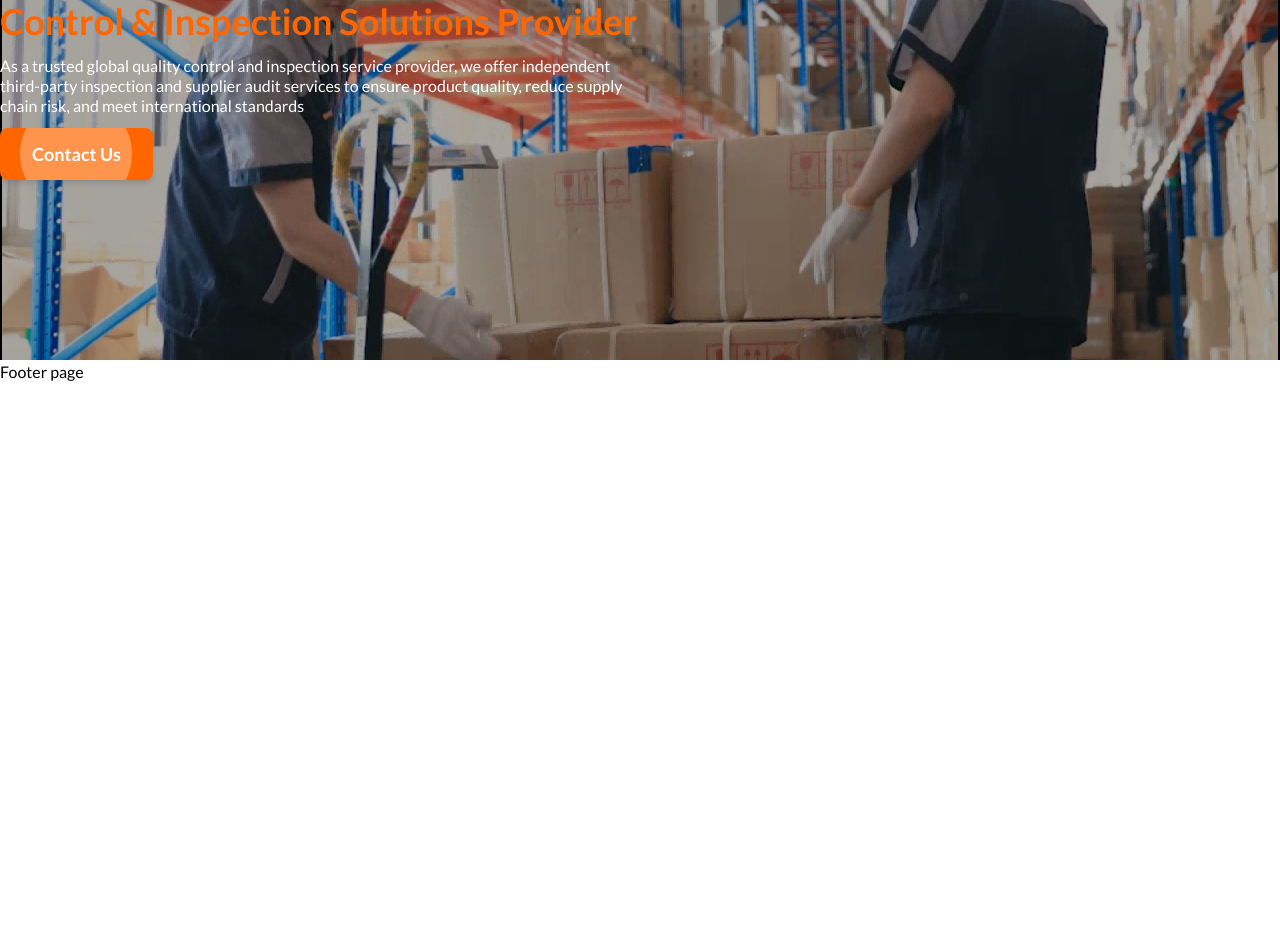
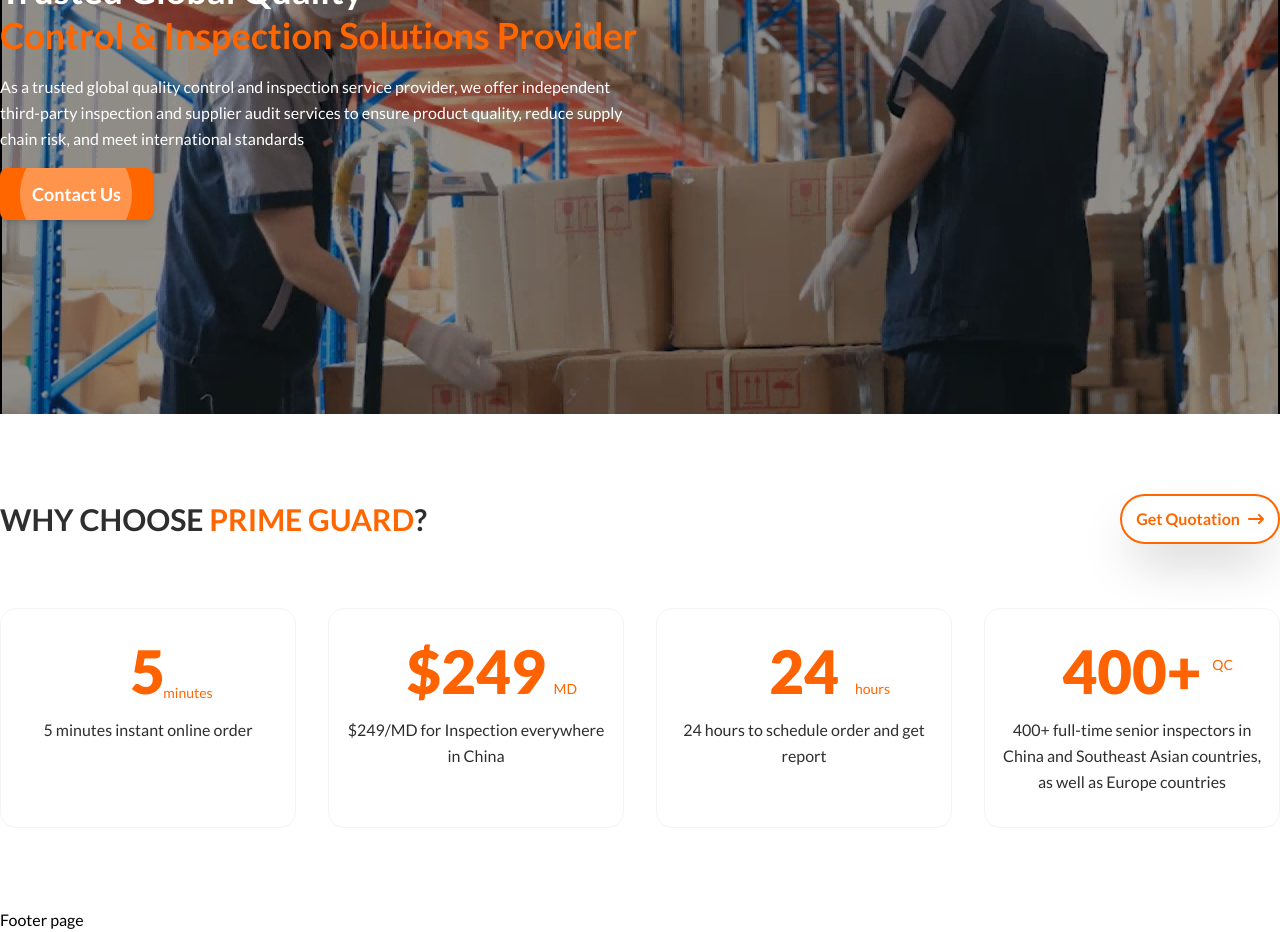
Before and after one commit to hamimsardardev/third_party_inspection, a Next.js app: page / in a window 1280 px wide. Shown: the part 320-1252 px from the top of the page. Before the commit the page ends 800 px from the top, so only its background shows below. Built offline with nearby package versions, Linux system fonts and the light colour scheme.

Commit message:
chooseme part done

```diff
--- a/src/app/(root)/page.jsx
+++ b/src/app/(root)/page.jsx
@@ -1,10 +1,12 @@
 import React from 'react'
 import Banner from '../components/Banner'
+import Chooseme from '../components/Chooseme'
 
 const Page = () => {
   return (
     <div>
       <Banner/>
+      <Chooseme/>
     </div>
   )
 }
--- a/src/app/components/Banner.jsx
+++ b/src/app/components/Banner.jsx
@@ -5,26 +5,26 @@
 const Banner = () => {
   return (
     <div>
-      <section className=" bg-[url('/banner2.png')] bg-cover bg-center ">
-        <div className="bg-black/30 py-[180px]">
+      <section className="bg-[url('/banner2.png')] bg-cover bg-center">
+        <div className="bg-black/40 min-h-[70vh] md:min-h-[80vh] flex items-center">
           <Container>
-            <div className="grid grid-cols-2">
+            <div className="grid grid-cols-1 md:grid-cols-2 items-center">
               <div>
-                <h1 className="text-white text-[36px] font-bold leading-tight">
-                  Trusted Global Quality{" "}
-                  <span className="block text-[#FF6600]">
+                <h1 className="text-white text-[26px] md:text-[36px] font-bold leading-tight">
+                  Trusted Global Quality
+                  <span className="block text-third">
                     Control & Inspection Solutions Provider
                   </span>
                 </h1>
-                <p className="text-white text-[16px] font-normal leading-tight py-3">
+
+                <p className="text-white text-[14px] md:text-[16px] font-normal leading-relaxed py-4">
                   As a trusted global quality control and inspection service
                   provider, we offer independent third-party inspection and
                   supplier audit services to ensure product quality, reduce
                   supply chain risk, and meet international standards
                 </p>
-                <div>
-                  <ButtonWrapper />
-                </div>
+
+                <ButtonWrapper />
               </div>
             </div>
           </Container>
--- /dev/null
+++ b/src/app/components/Chooseme.jsx
@@ -0,0 +1,101 @@
+import React from "react";
+import Container from "./common/Container";
+import { FaArrowRightLong } from "react-icons/fa6";
+
+const Chooseme = () => {
+  return (
+    <div>
+      <section className="py-16 md:py-20">
+        <Container>
+          <div>
+            <div className="mb-14 md:mb-16 grid grid-cols-1 md:grid-cols-2 items-center gap-6">
+              <h2 className="text-2xl sm:text-3xl md:text-4.5xl font-bold text-primary text-center md:text-left">
+                WHY CHOOSE <span className="text-third">PRIME GUARD</span>?
+              </h2>
+
+              <div className="flex justify-center md:justify-end">
+                {/* <button
+                  type="button"
+                  className="inline-flex items-center px-6 md:px-8 py-3 md:py-4 bg-third hover:bg-third/50 text-white font-semibold text-base md:text-lg rounded-full shadow-lg transition-all duration-300 transform "
+                >
+                  Get Quotation
+
+                </button> */}
+                <button class="group text-base font-semibold relative rounded-full min-h-[50px] w-40 overflow-hidden border-2 border-third bg-white text-third shadow-2xl transition-all before:absolute before:left-0 before:top-0 before:h-0 before:w-1/4 before:bg-third before:duration-500 after:absolute after:bottom-0 after:right-0 after:h-0 after:w-1/4 after:bg-third after:duration-500 hover:text-white hover:before:h-full hover:after:h-full">
+                  <span class="top-0 flex h-full w-full items-center justify-center before:absolute before:bottom-0 before:left-1/4 before:z-0 before:h-0 before:w-1/4 before:bg-third before:duration-500 after:absolute after:right-1/4 after:top-0 after:z-0 after:h-0 after:w-1/4 after:bg-third after:duration-500 hover:text-white group-hover:before:h-full group-hover:after:h-full"></span>
+                  <span class="absolute text-base bottom-0 left-0 right-0 top-0 z-10 flex h-full  w-full items-center justify-center group-hover:text-white  gap-2">
+                    Get Quotation
+                    <FaArrowRightLong />
+                  </span>
+                </button>
+              </div>
+            </div>
+            <div className="grid grid-cols-1 md:grid-cols-2 lg:grid-cols-4 gap-8 md:gap-6 lg:gap-8">
+              <div className="flex flex-col items-center text-center px-4 py-8 rounded-2xl border border-gray-100 hover:border-orange-200 transition-colors duration-300 hover:shadow-md">
+                <div className="relative">
+                  <h2 className="text-5xl md:text-6xl font-extrabold text-[#FF6200] mb-4">
+                    5
+                  </h2>
+                  <span className="absolute text-[16px] md:text-[14px] font-normal text-third right-[40px] bottom-[40px]">
+                    {" "}
+                    minutes
+                  </span>
+                  <p className="text-primary text-base leading-relaxed">
+                    5 minutes instant online order
+                  </p>
+                </div>
+              </div>
+              <div className="flex flex-col items-center text-center px-4 py-8 rounded-2xl border border-gray-100 hover:border-orange-200 transition-colors duration-300 hover:shadow-md">
+                <div className="relative">
+                  <h2 className="text-5xl md:text-6xl font-extrabold text-[#FF6200] mb-4">
+                    $249
+                  </h2>
+                  <span className="absolute text-[16px] md:text-[14px] font-normal text-third right-[30px] bottom-[70px]">
+                    {" "}
+                    MD
+                  </span>
+                  <p className="text-primary text-base leading-relaxed">
+                    $249/MD for Inspection everywhere in China
+                  </p>
+                </div>
+              </div>
+              <div className="flex flex-col items-center text-center px-4 py-8 rounded-2xl border border-gray-100 hover:border-orange-200 transition-colors duration-300 hover:shadow-md">
+                <div className="relative">
+                  <h2 className="text-5xl md:text-6xl font-extrabold text-[#FF6200] mb-4">
+                    24
+                  </h2>
+                  <span className="absolute text-[16px] md:text-[14px] font-normal text-third right-[45px] bottom-[70px]">
+                    {" "}
+                    hours
+                  </span>
+                  <p className="text-primary text-base leading-relaxed">
+                    24 hours to schedule order and get report
+                  </p>
+                </div>
+              </div>
+              <div className="flex flex-col items-center text-center px-4 py-8 rounded-2xl border border-gray-100 hover:border-orange-200 transition-colors duration-300 hover:shadow-md">
+                <div className="relative">
+                  <h2 className="text-5xl md:text-6xl font-extrabold text-[#FF6200] mb-4">
+                    400+
+                  </h2>
+                  <span className="absolute text-[16px] md:text-[14px] font-normal text-third right-[30px] bottom-[120px]">
+                    {" "}
+                    QC
+                  </span>
+                  <p className="text-primary text-base leading-relaxed">
+                    400+ full-time senior inspectors in China and Southeast
+                    Asian countries, as well as Europe countries
+                  </p>
+                </div>
+              </div>
+            </div>
+
+            {/* CTA Button */}
+          </div>
+        </Container>
+      </section>
+    </div>
+  );
+};
+
+export default Chooseme;
--- a/src/app/globals.css
+++ b/src/app/globals.css
@@ -4,8 +4,8 @@
   --primarycolor: #2E2E2E;
   --primarytwo: #E7BD63;
   --seconerycolor: #99805C;
-  --thirdcolor: #0B043A;
-   /* --background: #222002; */
+  --thirdcolor: #FF6600;
+  /* --background: #222002; */
 }
 
 @theme inline {
@@ -18,6 +18,6 @@
   --font-roboto: var(--font-roboto);
 }
 
- body {
-    @apply bg-background ;
-  }
+body {
+  @apply bg-background;
+}
```
